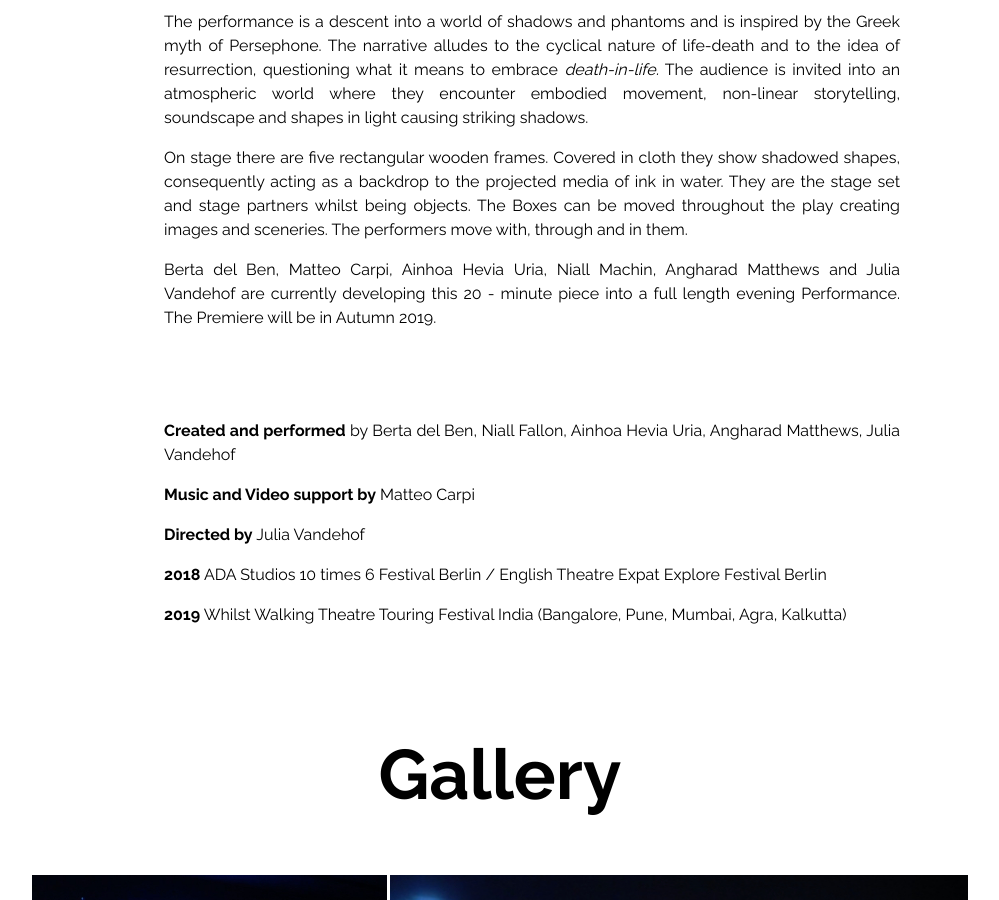
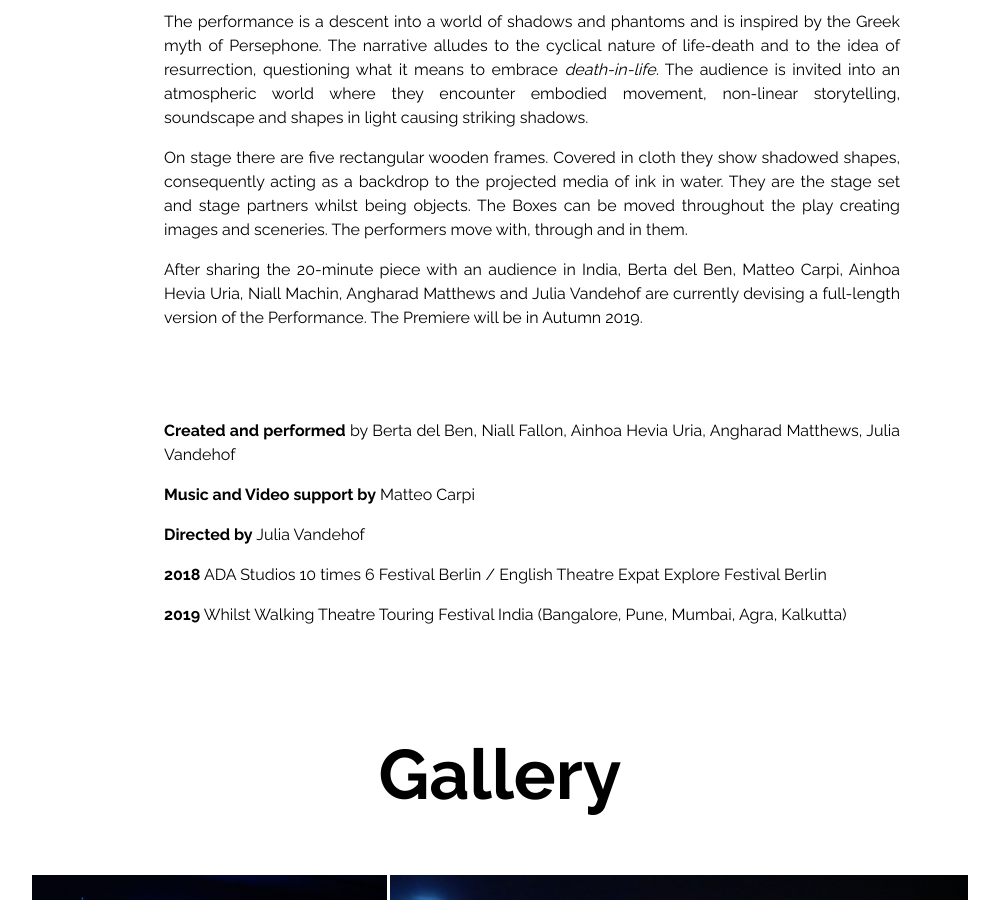
Before and after one commit to matteocarpi/julia, a Jekyll site: the page built from _posts/2019-03-04-persephone-dancing-with-the-shadows.markdown, in a window 1280 px wide and 900 px high, scrolled down 867 px. Shown: the whole window, without its empty margins (108-1107 px from the left). Built offline with Jekyll 4.4.1, drawn with Linux system fonts in a browser that asks for light colours.

Commit message:
Update from Forestry.io Julia Proeglhoef updated _posts/2019-03-04-persephone-dancing-with-the-shadows.markdown

```diff
--- a/_posts/2019-03-04-persephone-dancing-with-the-shadows.markdown
+++ b/_posts/2019-03-04-persephone-dancing-with-the-shadows.markdown
@@ -3,19 +3,12 @@
 categories: project
 title: Persephone - Dancing with the Shadows
 current: true
-description: "The performance is a descent into a world of shadows and phantoms and
-  is inspired by the Greek myth of Persephone. The narrative alludes to the cyclical
-  nature of life-death and to the idea of resurrection, questioning what it means
-  to embrace _death-in-life._ The audience is invited into an atmospheric world where
-  they encounter embodied movement, non-linear storytelling, soundscape and shapes
-  in light causing striking shadows.\n\nOn stage there are five rectangular wooden
-  frames. Covered in cloth they show shadowed shapes, consequently acting as a backdrop
-  to the projected media of ink in water. They are the stage set and stage partners
-  whilst being objects. The Boxes can be moved throughout the play creating images
-  and sceneries. The performers move with, through and in them.\n\nBerta del Ben,
-  Matteo Carpi,  Ainhoa Hevia Uria, Niall Machin, Angharad Matthews and Julia Vandehof
-  are currently developing this 20 - minute piece into a full length evening Performance.
-  The Premiere will be in Autumn 2019. "
+description: |-
+  The performance is a descent into a world of shadows and phantoms and is inspired by the Greek myth of Persephone. The narrative alludes to the cyclical nature of life-death and to the idea of resurrection, questioning what it means to embrace _death-in-life._ The audience is invited into an atmospheric world where they encounter embodied movement, non-linear storytelling, soundscape and shapes in light causing striking shadows.
+
+  On stage there are five rectangular wooden frames. Covered in cloth they show shadowed shapes, consequently acting as a backdrop to the projected media of ink in water. They are the stage set and stage partners whilst being objects. The Boxes can be moved throughout the play creating images and sceneries. The performers move with, through and in them.
+
+  After sharing the 20-minute piece with an audience in India, Berta del Ben, Matteo Carpi,  Ainhoa Hevia Uria, Niall Machin, Angharad Matthews and Julia Vandehof are currently devising a full-length version of the Performance. The Premiere will be in Autumn 2019.
 permalink: "/:title"
 preview_picture: "/uploads/persephone-ink-back.jpg"
 main_pictures:
```
Also changed, not shown: .forestry/front_matter/templates/post.yml.
